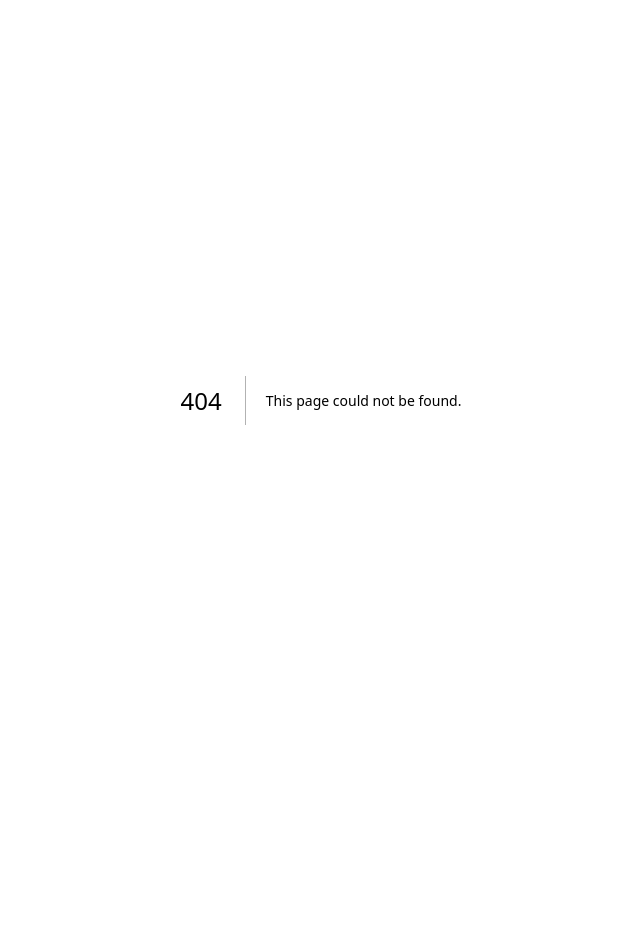
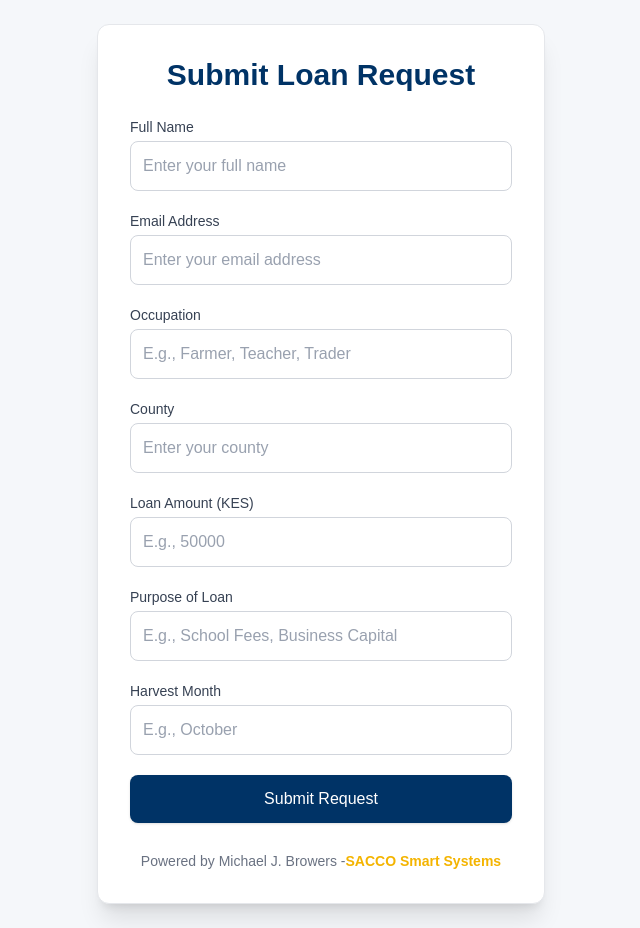
Before and after one commit to TwoOceans64/pride-workflow, a Next.js app: page /submit in a window 1280 px wide. Before the commit this address had no page. Shown: the whole page, without its empty margins (319-959 px from the left). Before the commit the page ends 800 px from the top, so only its background shows below. Built offline with nearby package versions, Linux system fonts and the light colour scheme.

Commit message:
Initial SACCO frontend

```diff
--- /dev/null
+++ b/app/submit/page.tsx
@@ -0,0 +1,132 @@
+"use client";
+
+export default function SubmitPage() {
+  return (
+    <div className="min-h-screen bg-[#F5F7FA] flex items-center justify-center p-6">
+      <div className="w-full max-w-md bg-white shadow-xl rounded-xl p-8 border border-gray-200">
+        <h1 className="text-3xl font-semibold text-[#003366] mb-6 text-center">
+          Submit Loan Request
+        </h1>
+
+        <form
+          action="https://jmbrowers93.app.n8n.cloud/webhook/sacco-loan-review"
+          method="POST"
+          className="space-y-5"
+        >
+          {/* FULL NAME */}
+          <div>
+            <label className="block text-sm font-medium text-gray-700 mb-1">
+              Full Name
+            </label>
+            <input
+              type="text"
+              name="full_name"
+              placeholder="Enter your full name"
+              className="w-full border border-gray-300 p-3 rounded-lg text-gray-700 placeholder:text-gray-400 focus:ring-2 focus:ring-[#003366] focus:border-[#003366] transition"
+              required
+            />
+          </div>
+
+          {/* EMAIL */}
+          <div>
+            <label className="block text-sm font-medium text-gray-700 mb-1">
+              Email Address
+            </label>
+            <input
+              type="email"
+              name="email"
+              placeholder="Enter your email address"
+              className="w-full border border-gray-300 p-3 rounded-lg text-gray-700 placeholder:text-gray-400 focus:ring-2 focus:ring-[#003366] focus:border-[#003366] transition"
+              required
+            />
+          </div>
+
+          {/* OCCUPATION */}
+          <div>
+            <label className="block text-sm font-medium text-gray-700 mb-1">
+              Occupation
+            </label>
+            <input
+              type="text"
+              name="occupation"
+              placeholder="E.g., Farmer, Teacher, Trader"
+              className="w-full border border-gray-300 p-3 rounded-lg text-gray-700 placeholder:text-gray-400 focus:ring-2 focus:ring-[#003366] focus:border-[#003366] transition"
+              required
+            />
+          </div>
+
+          {/* COUNTY */}
+          <div>
+            <label className="block text-sm font-medium text-gray-700 mb-1">
+              County
+            </label>
+            <input
+              type="text"
+              name="county"
+              placeholder="Enter your county"
+              className="w-full border border-gray-300 p-3 rounded-lg text-gray-700 placeholder:text-gray-400 focus:ring-2 focus:ring-[#003366] focus:border-[#003366] transition"
+              required
+            />
+          </div>
+
+          {/* LOAN AMOUNT */}
+          <div>
+            <label className="block text-sm font-medium text-gray-700 mb-1">
+              Loan Amount (KES)
+            </label>
+            <input
+              type="number"
+              name="loan_amount"
+              placeholder="E.g., 50000"
+              className="w-full border border-gray-300 p-3 rounded-lg text-gray-700 placeholder:text-gray-400 focus:ring-2 focus:ring-[#003366] focus:border-[#003366] transition"
+              required
+            />
+          </div>
+
+          {/* PURPOSE */}
+          <div>
+            <label className="block text-sm font-medium text-gray-700 mb-1">
+              Purpose of Loan
+            </label>
+            <input
+              type="text"
+              name="purpose"
+              placeholder="E.g., School Fees, Business Capital"
+              className="w-full border border-gray-300 p-3 rounded-lg text-gray-700 placeholder:text-gray-400 focus:ring-2 focus:ring-[#003366] focus:border-[#003366] transition"
+              required
+            />
+          </div>
+
+          {/* HARVEST MONTH */}
+          <div>
+            <label className="block text-sm font-medium text-gray-700 mb-1">
+              Harvest Month
+            </label>
+            <input
+              type="text"
+              name="harvest_month"
+              placeholder="E.g., October"
+              className="w-full border border-gray-300 p-3 rounded-lg text-gray-700 placeholder:text-gray-400 focus:ring-2 focus:ring-[#003366] focus:border-[#003366] transition"
+              required
+            />
+          </div>
+
+          {/* SUBMIT BUTTON */}
+          <button
+            type="submit"
+            className="w-full bg-[#003366] text-white p-3 rounded-lg font-medium hover:bg-[#00264d] transition shadow-sm"
+          >
+            Submit Request
+          </button>
+
+          <p className="text-center text-sm text-gray-500 mt-2">
+            Powered by{" Michael J. Browers -"}
+            <span className="text-[#F4B400] font-semibold">
+              SACCO Smart Systems
+            </span>
+          </p>
+        </form>
+      </div>
+    </div>
+  );
+}
--- a/package.json
+++ b/package.json
@@ -9,7 +9,7 @@
     "lint": "eslint"
   },
   "dependencies": {
-    "next": "16.2.7",
+    "next": "^16.2.7",
     "react": "19.2.4",
     "react-dom": "19.2.4"
   },
```
Also changed, not shown: 1 other file (tests, documents, lock files or other folders).
